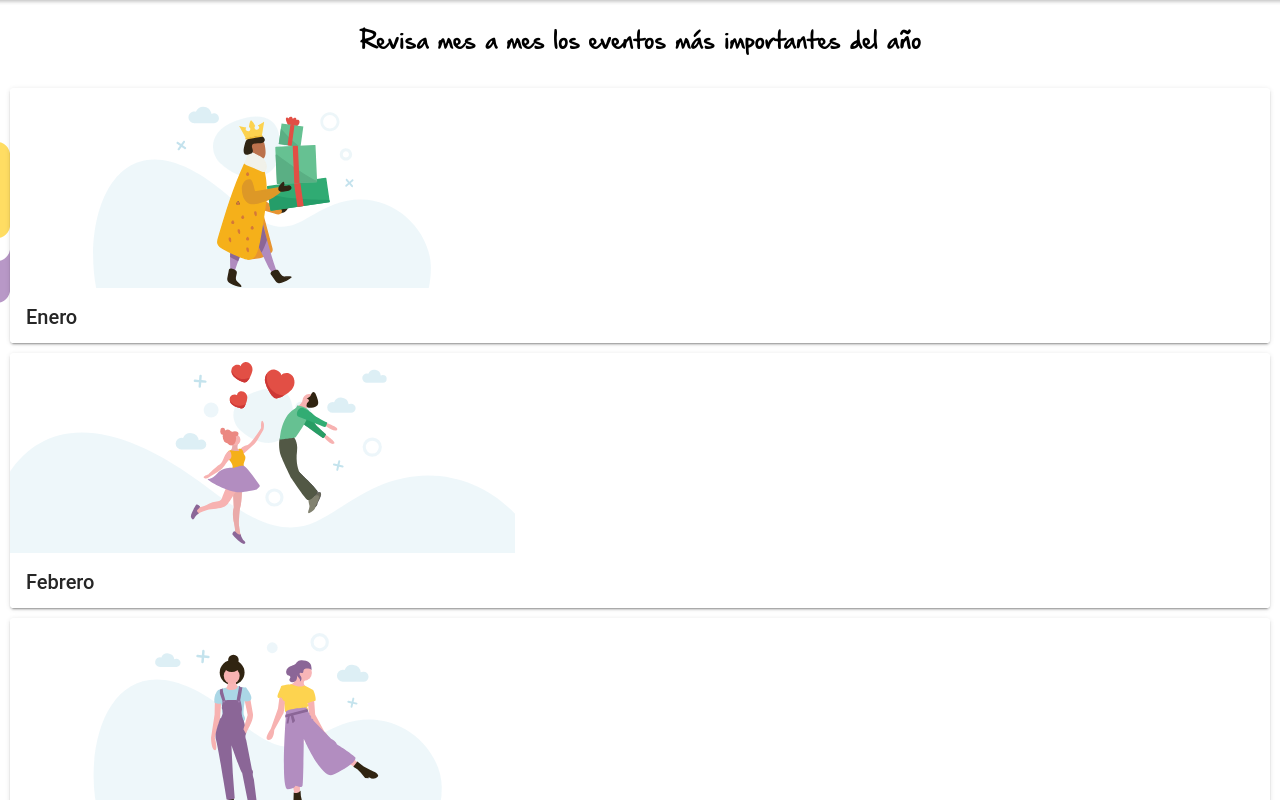
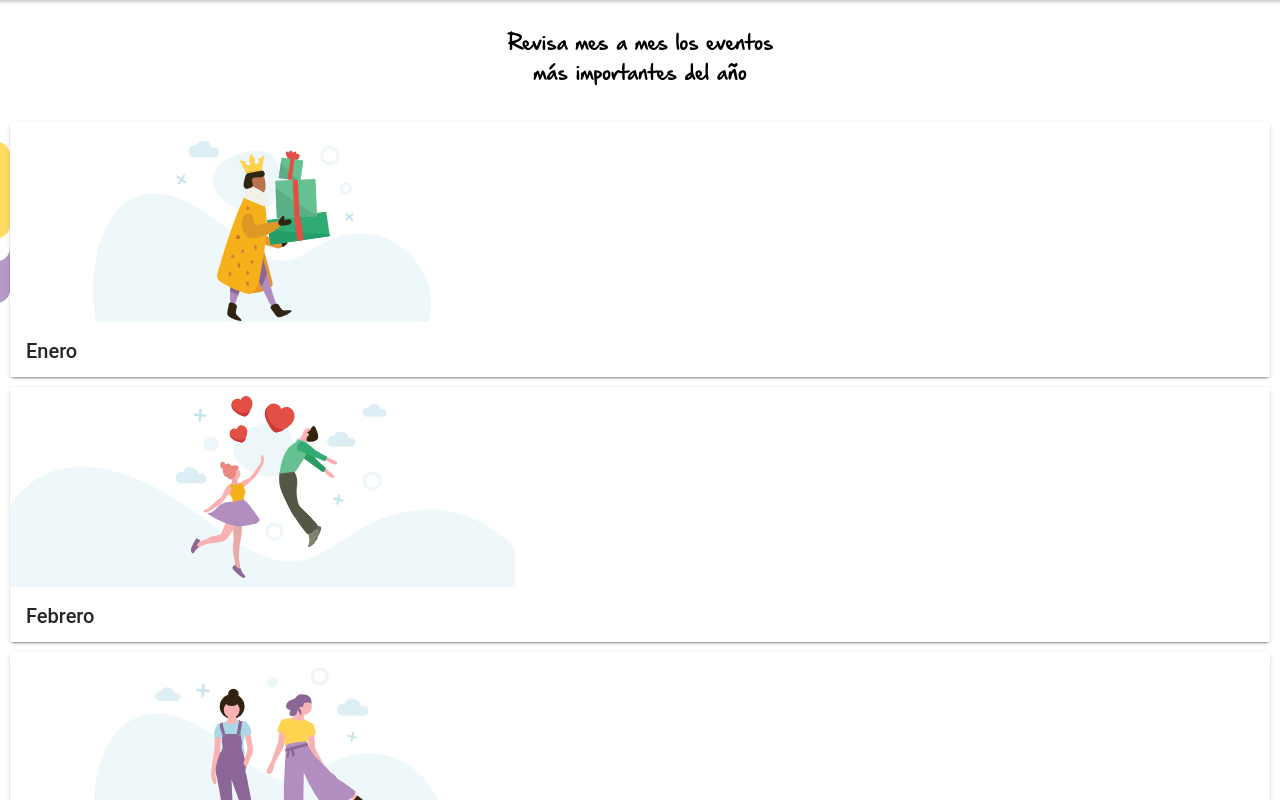
Before and after one commit to MakingSense/doppler-calendar, a React (Create React App) app: page /homepage in a window 1280 px wide. Built offline with nearby package versions, Linux system fonts and the light colour scheme.

Commit message:
fix(homepage)
Fix padding in homepage title

```diff
--- a/src/pages/homepage.css
+++ b/src/pages/homepage.css
@@ -29,11 +29,11 @@ ion-card-header {
 }
 
 .homepage--welcome {
-  padding: 26px 10px;
+  padding: 26px 1%;
   text-align: center;
   font-family: 'Hand of Sean Pro';
-  font-size: 30px;
-  line-height: 26px;
+  font-size: 26px;
+  line-height: 30px;
 }
 
 ion-toolbar {
--- a/src/pages/homepage.tsx
+++ b/src/pages/homepage.tsx
@@ -21,7 +21,7 @@ import { RouteComponentProps } from 'react-router';
           </IonToolbar>
         </IonHeader>
         <IonContent className="homepage--page">
-            <div className="homepage--welcome">Revisa mes a mes los eventos más importantes del año</div>
+            <div className="homepage--welcome">Revisa mes a mes los eventos<br></br>más importantes del año</div>
           <IonCard className="welcome-card" button={true} onClick={()=>{props.history.push('/enero')}}>
             <img src="/assets/ilustraciones/enero.svg" alt="Enero" />
             <IonCardHeader>
```
